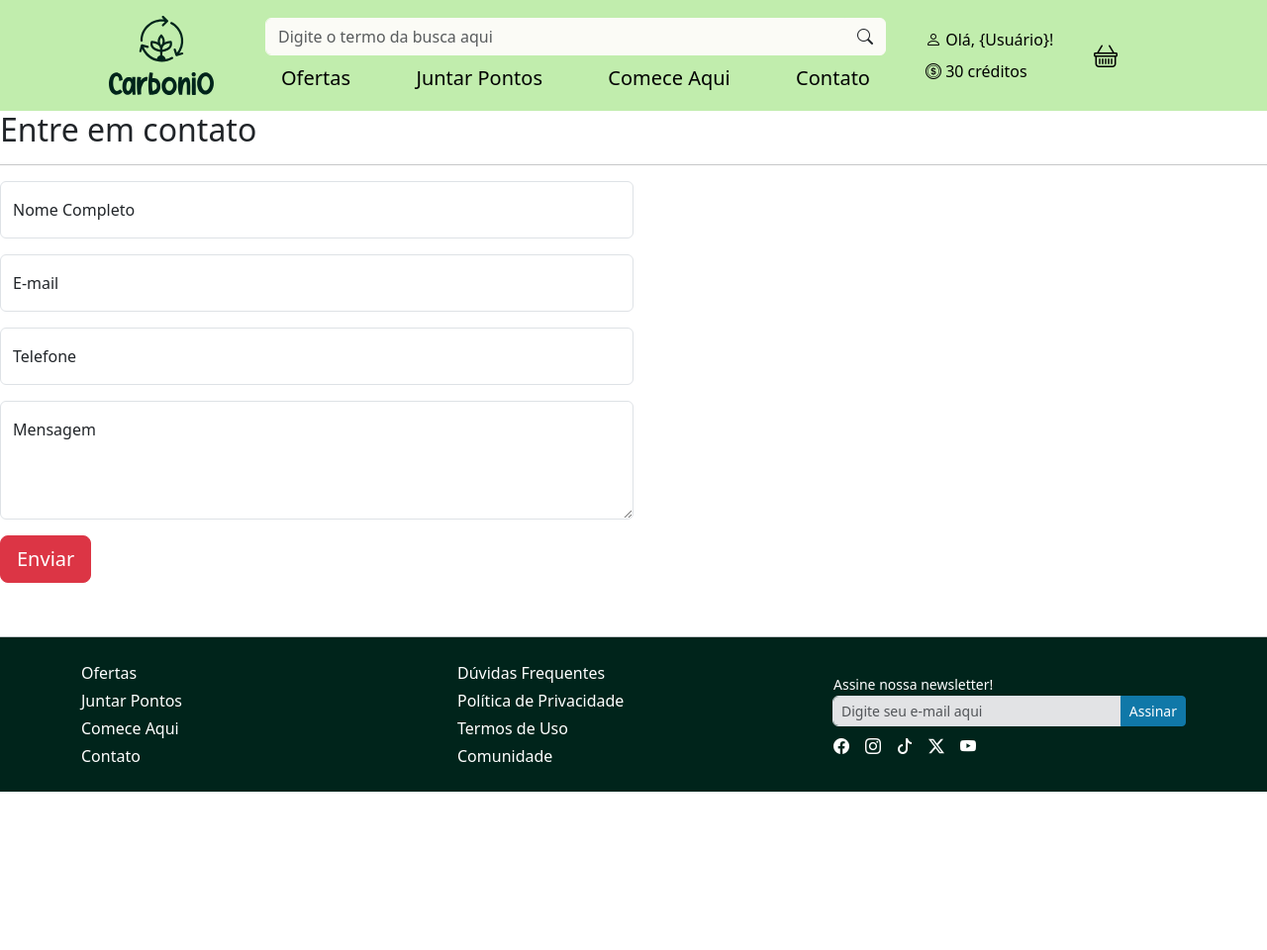
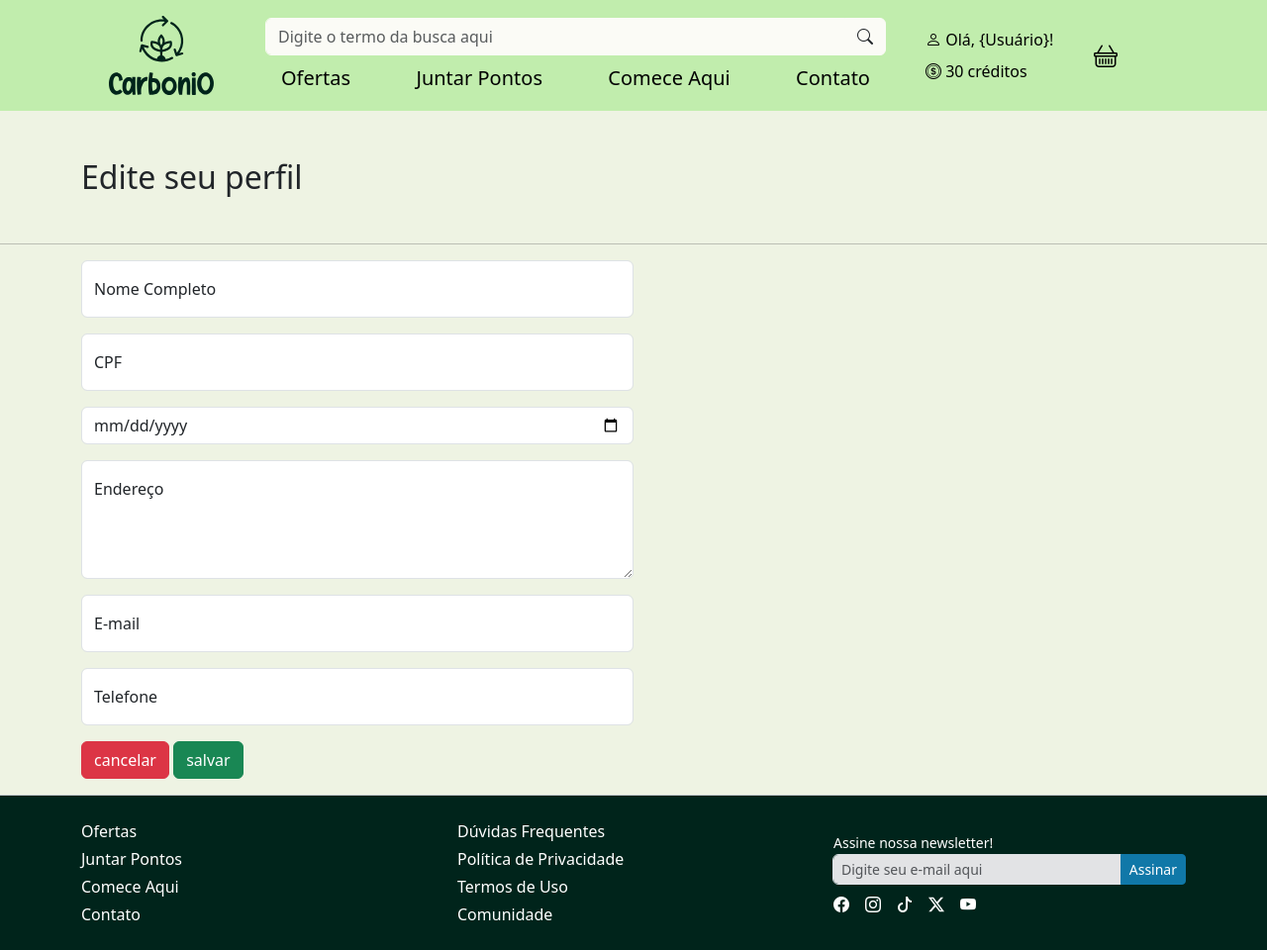
Before and after one commit to ItsGalvo/CarboniO, a FastAPI app: page /editarperfil in a window 1280 px wide. Shown: the whole page at 99% size. Before the commit the page ends 800 px from the top, so only its background shows below. Run offline with FastAPI, Linux system fonts and the light colour scheme; some libraries are stand-ins or nearby versions.

Commit message:
alterações tela de perfil e perfil empresa, criação editar perfil

```diff
--- a/routes/main_routes.py
+++ b/routes/main_routes.py
@@ -93,6 +93,11 @@ def get_root(request: Request):
     view_model = {"request": request}
     return templates.TemplateResponse("pages/editarperfil.html", view_model)
 
+@router.get("/editarperfilempresa")
+def get_root(request: Request):
+    view_model = {"request": request}
+    return templates.TemplateResponse("pages/editarperfilempresa.html", view_model)
+
 @router.get("/perfilempresa")
 def get_root(request: Request):
     view_model = {"request": request}
--- a/templates/main/pages/editarperfil.html
+++ b/templates/main/pages/editarperfil.html
@@ -1,16 +1,33 @@
 {% extends "pages/base.html" %}
-{% block subtitulo %}Editar perfil{% endblock %}
+
+{% block subtitulo %}Editar perfil do usuário{% endblock %}
+
 {% block conteudo %}
-<body>
+
+<link rel="stylesheet" href="/static/css/estilos.css">
+
 <main>
-        <div class="content">
-            <h2>Entre em contato</h2>
+    <div class="container mt-5 mb-5">
+        <h2>Edite seu perfil</h2>
+    </div>
     <hr>
+    <div class="container">
         <div class="form w-50">
             <form action="" class="col-12">
                 <div class="form-floating mb-3">
                     <input type="text" class="form-control" id="nome" placeholder=" ">
                     <label for="nome">Nome Completo</label>
+                </div>
+                <div class="form-floating mb-3">
+                    <input type="text" class="form-control" id="nome" placeholder=" ">
+                    <label for="nome">CPF</label>
+                </div>
+                <div class="form mb-3">
+                    <input type="date" class="form-control" id="nome" placeholder=" ">
+                </div>
+                <div class="form-floating mb-3">
+                    <textarea name="endereço" id="endereço" class="form-control" style="height: 120px" placeholder=" "></textarea>
+                    <label for="mensagem">Endereço</label>
                 </div>
                 <div class="form-floating mb-3">
                     <input type="email" class="form-control" id="email" placeholder=" ">
@@ -20,16 +37,15 @@
                     <input type="text" class="form-control" id="telefone" placeholder=" ">
                     <label for="telefone">Telefone</label>
                 </div>
-                    <div class="form-floating">
-                        <textarea name="mensagem" id="mensagem" class="form-control" style="height: 120px" placeholder=" "></textarea>
-                        <label for="mensagem">Mensagem</label>
+
+                <div class="mb-3">
+                    <button class="btn btn-danger">cancelar</button>
+                    <button class="btn btn-success">salvar</button>
                 </div>
-                    <div class="mt-3">
-                        <button class="btn btn-danger btn-lg">Enviar</button>
-                    </div>
+
             </form>
         </div>
     </div>
 </main>
-</body>
+
 {% endblock %}
--- a/templates/main/pages/perfil.html
+++ b/templates/main/pages/perfil.html
@@ -53,7 +53,7 @@
             <div>
                 <h5>Nome</h5>
                 <p>email</p>
-                <a href="#" class="text-white">Editar perfil ></a>
+                <a href="/editarperfil" class="text-white">Editar perfil ></a>
             </div>
         </div>
 
--- a/templates/main/pages/perfilempresa.html
+++ b/templates/main/pages/perfilempresa.html
@@ -21,7 +21,7 @@
             <div class="col-8 col-lg-10 text-white mb-3 mt-3">
                 <h5>Nome da empresa</h5>
                 <p>email</p>
-                <a href="#" class="text-white">Editar perfil ></a>
+                <a href="/editarperfilempresa" class="text-white">Editar perfil ></a>
             </div>
         </div>
         <div class="row text-center">
```
Also changed, not shown: templates/main/pages/editarperfilempresa.html (added, +48 -0 lines). Lines whose indentation alone changed are shown as unchanged.
